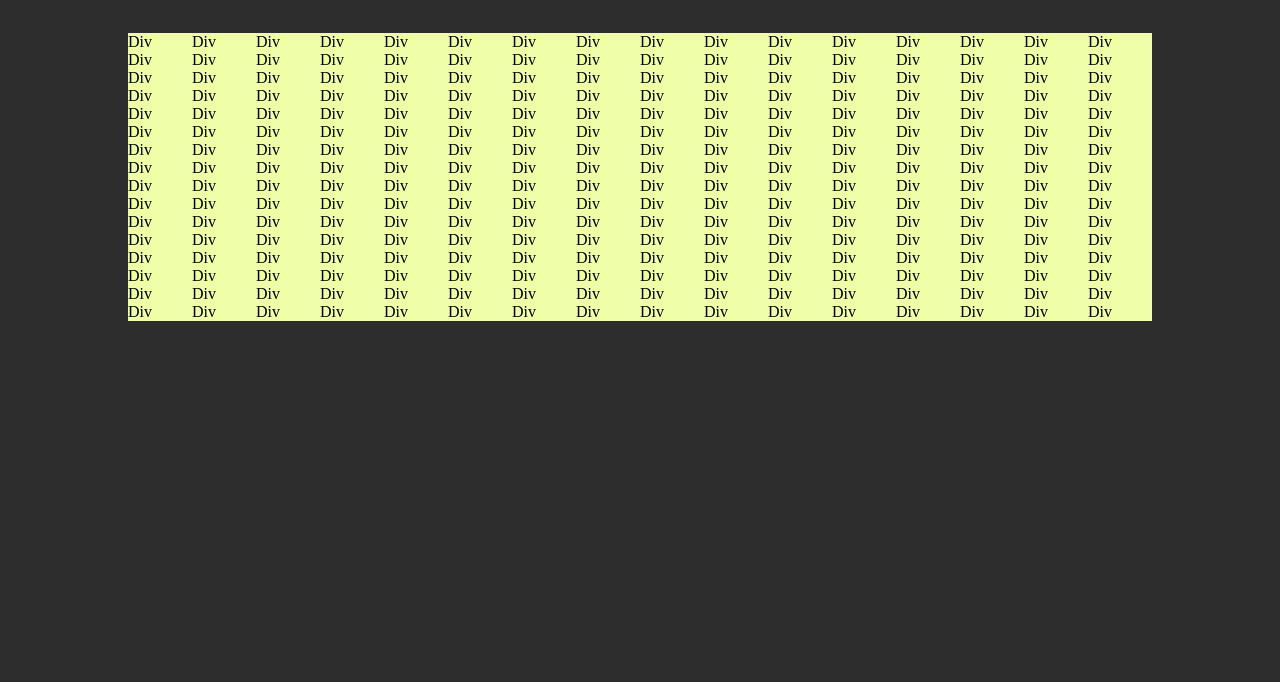
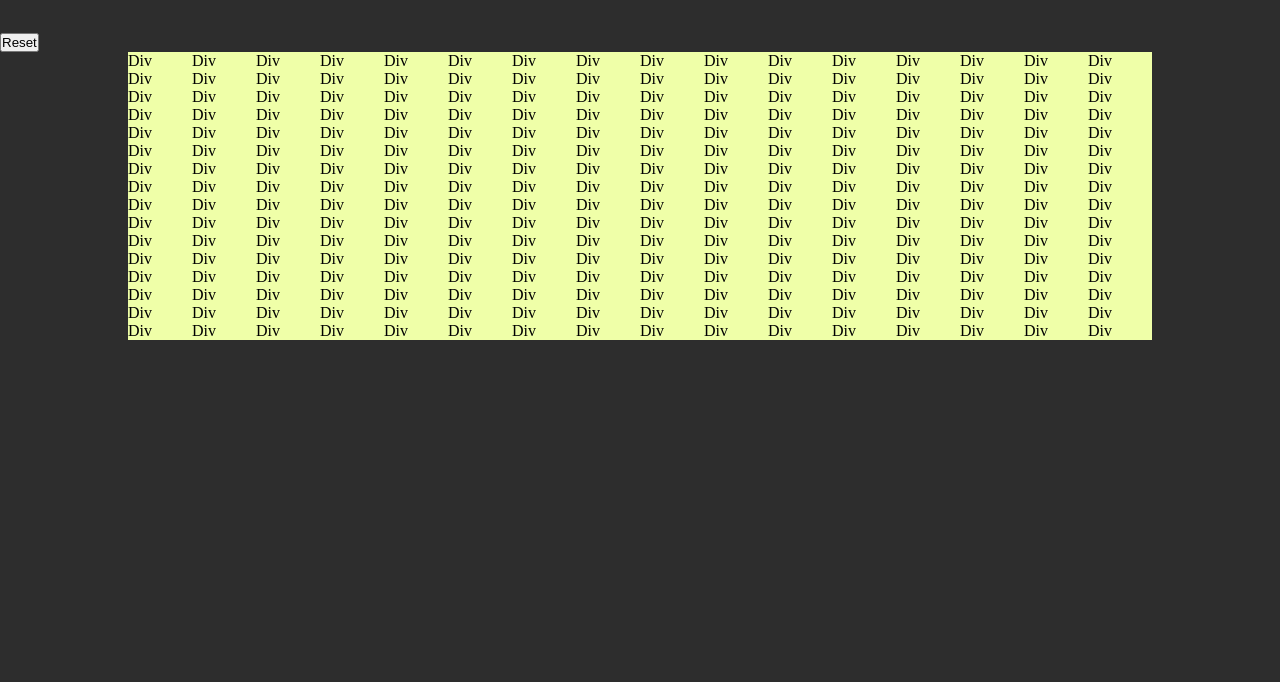
Before and after one commit to vulpes-walter1313/etch-a-sketch, a plain HTML site: page index.html in a window 1280 px wide. Shown: the part 118-800 px from the top of the page. Drawn offline with Linux system fonts and the light colour scheme.

Commit message:
Added a reset button

```diff
--- a/index.html
+++ b/index.html
@@ -9,6 +9,7 @@
   <body>
     <main>
       <h1>Etch-A-Sketch</h1>
+      <button id="reset-btn" type="button" name="reset">Reset</button>
       <section id="grid">
       </section>
     </main>
```
